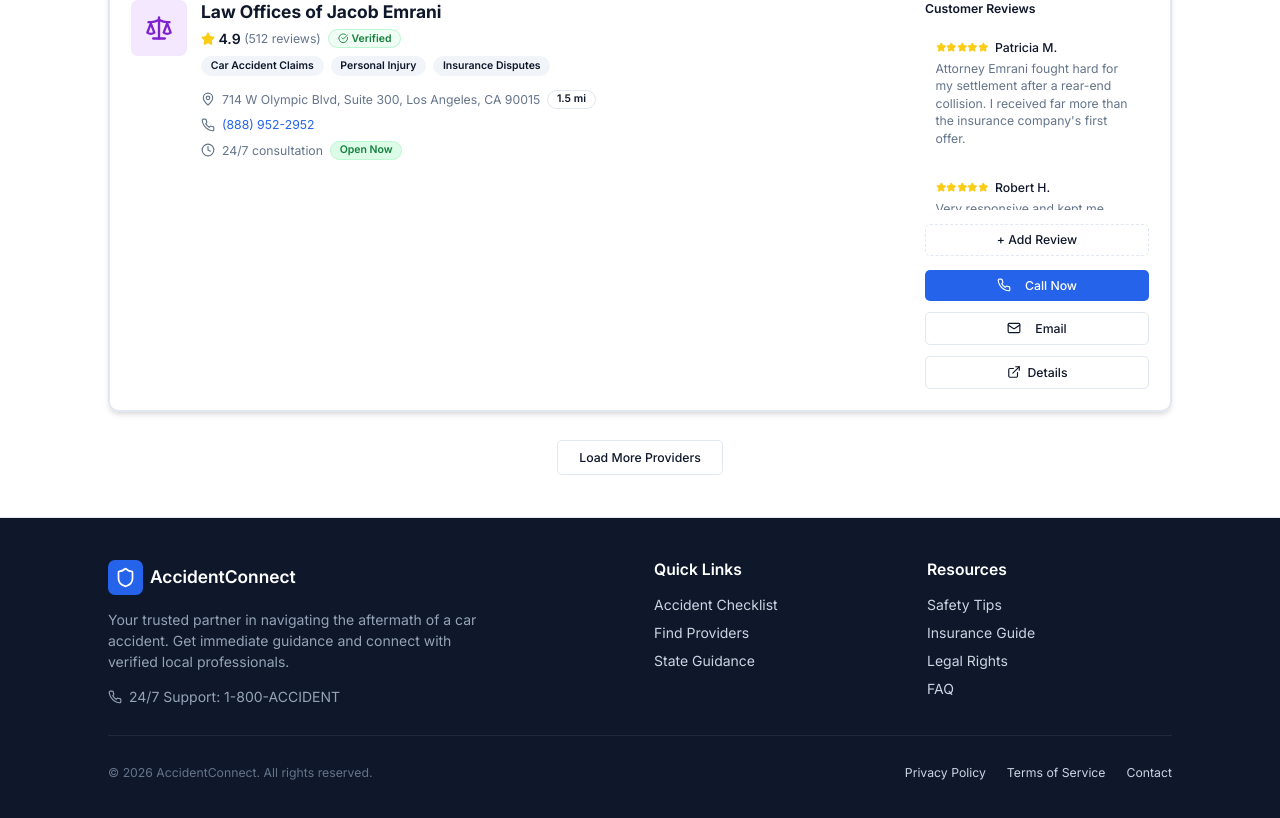
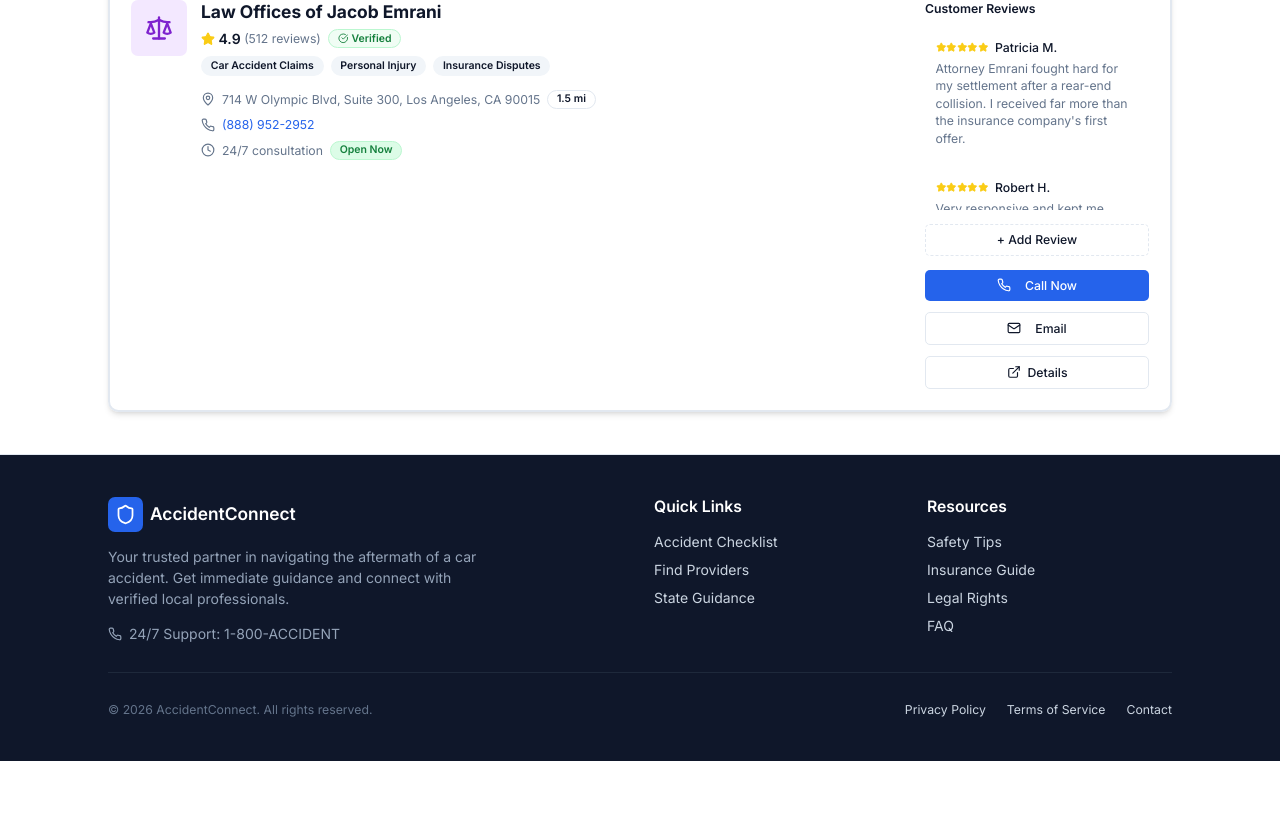
Before and after one commit to jsuh20/AccidentConnect, a React (Vite) app: page /find-providers in a window 1280 px wide. Shown: the part 2933-3751 px from the top of the page. After the commit the page ends 3694 px from the top, so only its background shows below. Built offline with nearby package versions, Linux system fonts and the light colour scheme.

Commit message:
Delete Load More Button

```diff
--- a/src/pages/FindProviders.tsx
+++ b/src/pages/FindProviders.tsx
@@ -399,11 +399,6 @@
           })}
         </div>
 
-        <div className="mt-8 text-center">
-          <Button variant="outline" size="lg">
-            Load More Providers
-          </Button>
-        </div>
       </div>
 
       {reviewModalId && (
```
